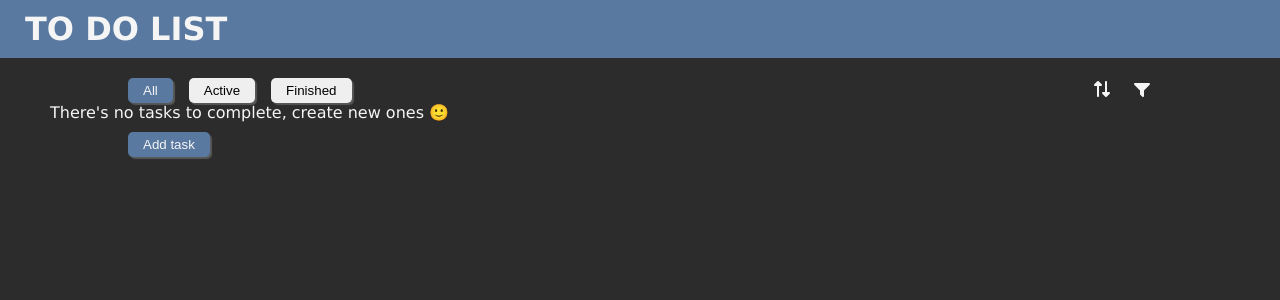
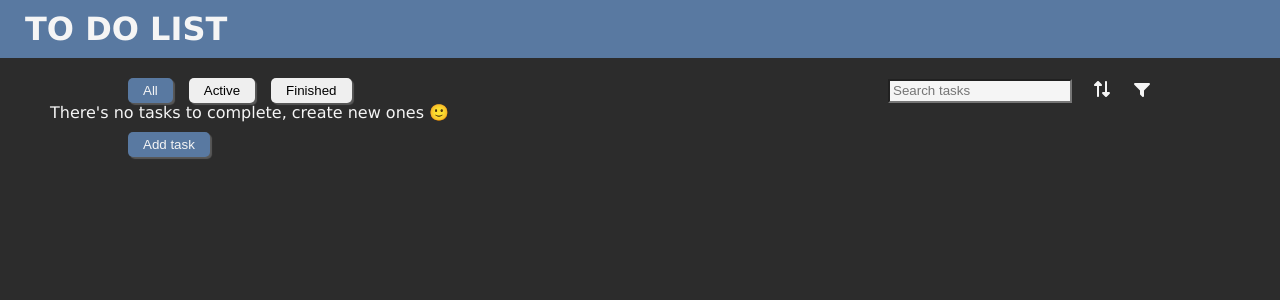
Before and after one commit to emapepic/to-do-list, a React app: page / in a window 1280 px wide. Shown: the top 300 px of the page. Built offline with nearby package versions, Linux system fonts and the light colour scheme; the HTML template or start-up script is replaced by a standard one.

Commit message:
added search

```diff
--- a/src/App.jsx
+++ b/src/App.jsx
@@ -28,6 +28,7 @@ function App() {
     priority: 'all',
     category: 'all'
   });
+  const [searchingTasks, setSearchingTasks] = useState('');
 
   function showInputField() {
     setShowInputFields(true);
@@ -69,11 +70,17 @@ function App() {
     return true;
   });
 
-  const filteredTasks = filteredByStatus.filter(task => {
+  const filteredTasks = filteredByStatus
+  // za filter
+  .filter(task => {
     const byPriority = filters.priority === 'all' || task.priority === filters.priority;
     const byCategory = filters.category === 'all' || task.category === filters.category;
 
     return byPriority && byCategory;
+  })
+  // za search
+  .filter(task => {
+    return task.text.toLowerCase().includes(searchingTasks.toLowerCase())
   });
 
   function onRemoveFilter(filterType) {
@@ -95,6 +102,13 @@ function App() {
         <div className='tasks-header'>
           <FilterButtons filter={statusFilter} setFilter={setStatusFilter} />
           <div className='tasks-header-btns'>
+            <input
+              id='search-bar'
+              type='text'
+              placeholder='Search tasks'
+              value={searchingTasks}
+              onChange={(e) => setSearchingTasks(e.target.value)}
+            />
             {filters.priority !== 'all' && <span className='active-filter'>{filters.priority} <span onClick={() => onRemoveFilter('priority')}>x</span></span>}
             {filters.category !== 'all' && <span className='active-filter'>{filters.category} <span onClick={() => onRemoveFilter('category')}>x</span></span>}
             <button className='icon' onClick={sortTasks}><img src={sortIcon} /></button>
@@ -105,7 +119,7 @@ function App() {
             {filteredTasks.length > 0 && (<p className='num-of-tasks'>{filteredTasks.length} {filteredTasks.length === 1 ? "task" : "tasks"}</p>)}
           </div>
         </div>
-        {tasks.length > 0 ? <TasksContainer tasks={filteredTasks} setTasks={setTasks} statusFilter={statusFilter} /> : <p style={{color: 'whitesmoke'}}>There's no tasks to complete, create new ones 🙂</p> }
+        {tasks.length > 0 ? <TasksContainer tasks={filteredTasks} setTasks={setTasks} /> : <p style={{color: 'whitesmoke'}}>There's no tasks to complete, create new ones 🙂</p> }
         {/*da bi uzeli sta je uneseno u input polje koristimo setInput da vrijednost stavimo u value
           tu vrijednost u funkciji addTask stavljamo u niz postojecih taskova*/}
         {showInputFields && <InputFields inputValue={inputValue} setInput={(e) => setInputValue(e.target.value)} addTask={addTask} errorMsg={errorMsg} />}
--- a/src/components/TasksContainer.jsx
+++ b/src/components/TasksContainer.jsx
@@ -2,7 +2,7 @@ import { useState } from 'react';
 import Task from './Task.jsx';
 import { TaskContext } from './TaskContext.jsx';
 
-export default function TasksContainer({tasks, setTasks, statusFilter}) {  // prosledjujemo setTask kako bi mogli promijeniti niz tasks
+export default function TasksContainer({tasks, setTasks}) {  // prosledjujemo setTask kako bi mogli promijeniti niz tasks
     // prosledjuje se id taska koji treba da se obrise i u setTask se ostavljaju samo taskovi koji nemaju taj id
     const [activeTaskId, setActiveTaskId] = useState(null);
     const deleteTask = (id) => {
@@ -52,7 +52,7 @@ export default function TasksContainer({tasks, setTasks, statusFilter}) {  // pr
     if (tasks.length === 0) {
         return (
         <div className="task-container">
-            <p>No {statusFilter.toLowerCase()} tasks found</p>
+            <p>No tasks found</p>
         </div>
         );
     }
--- a/src/style.css
+++ b/src/style.css
@@ -309,3 +309,8 @@ input[type="date"] {
   background-color: transparent;
   box-shadow: none;
 }
+
+#search-bar {
+  padding-left: 0.2rem;
+  background: whitesmoke;
+}
```
